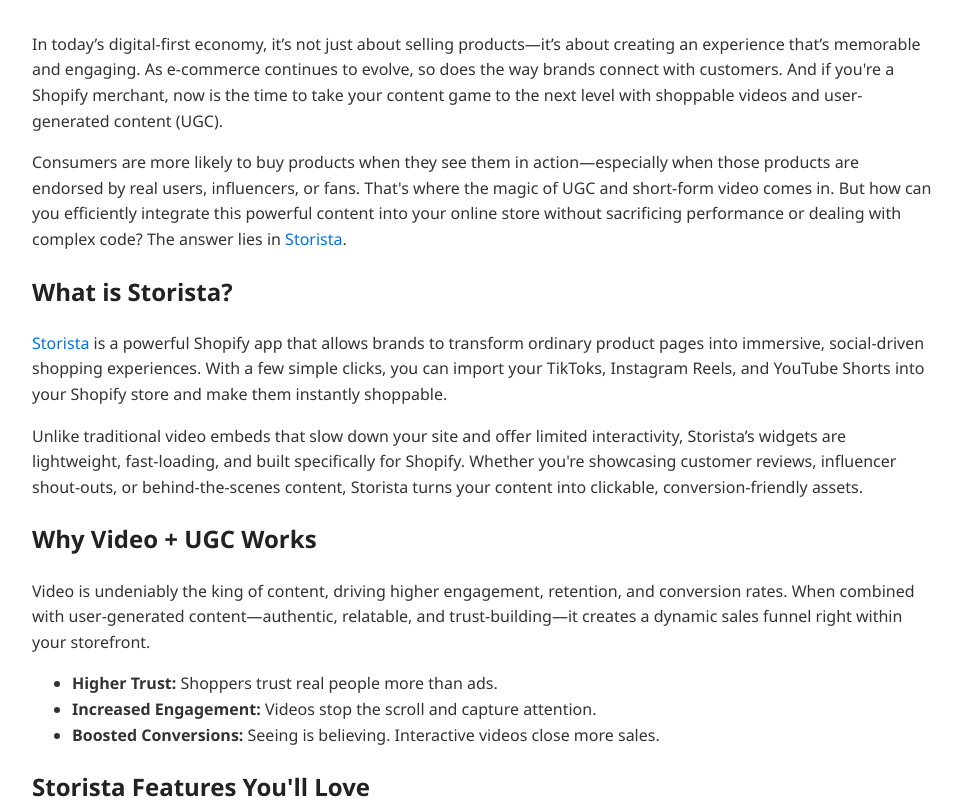
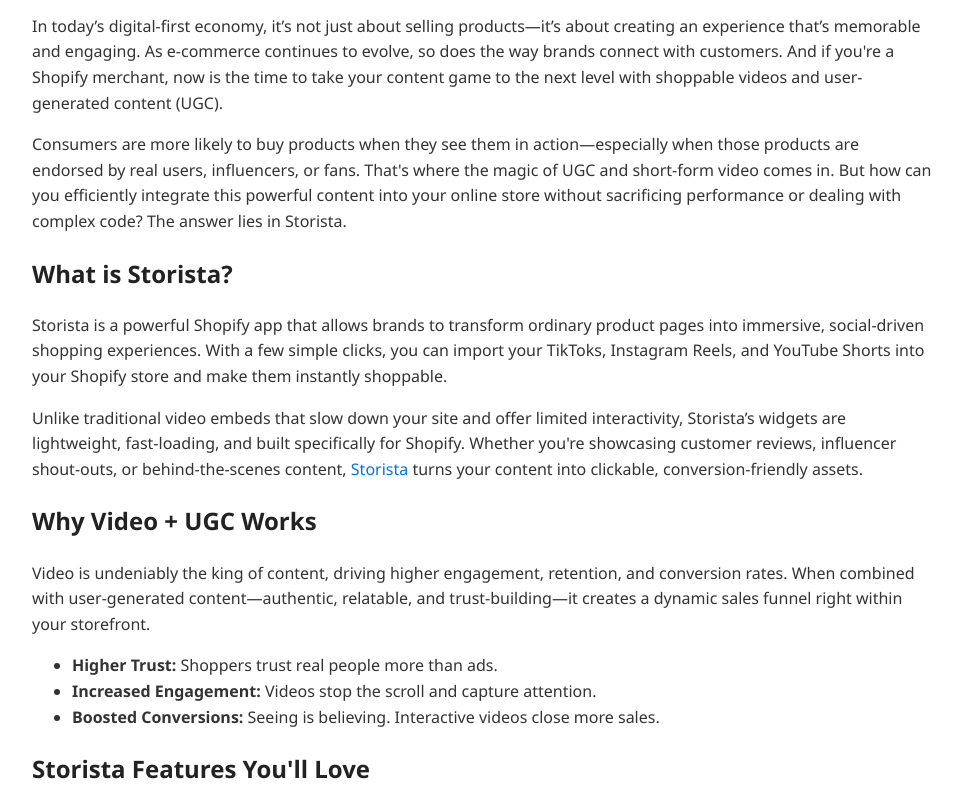
Before and after one commit to storista1/Storista, a plain HTML site: page index.html in a window 1280 px wide. Shown: the part 960-1760 px from the top of the page, without its empty margins (158-1119 px from the left). Drawn offline with Linux system fonts and the light colour scheme.

Commit message:
Update index.html

```diff
--- a/index.html
+++ b/index.html
@@ -1,5 +1,3 @@
-# Create an HTML + CSS file with a styled blog post and embedded image.
-html_content = """
 <!DOCTYPE html>
 <html lang="en">
 <head>
@@ -48,14 +46,14 @@ html_content = """
             In today’s digital-first economy, it’s not just about selling products—it’s about creating an experience that’s memorable and engaging. As e-commerce continues to evolve, so does the way brands connect with customers. And if you're a Shopify merchant, now is the time to take your content game to the next level with shoppable videos and user-generated content (UGC).
         </p>
         <p>
-            Consumers are more likely to buy products when they see them in action—especially when those products are endorsed by real users, influencers, or fans. That's where the magic of UGC and short-form video comes in. But how can you efficiently integrate this powerful content into your online store without sacrificing performance or dealing with complex code? The answer lies in <a href="https://storista.io/" target="_blank">Storista</a>.
+            Consumers are more likely to buy products when they see them in action—especially when those products are endorsed by real users, influencers, or fans. That's where the magic of UGC and short-form video comes in. But how can you efficiently integrate this powerful content into your online store without sacrificing performance or dealing with complex code? The answer lies in Storista.
         </p>
         <h2>What is Storista?</h2>
         <p>
-            <a href="https://storista.io/" target="_blank">Storista</a> is a powerful Shopify app that allows brands to transform ordinary product pages into immersive, social-driven shopping experiences. With a few simple clicks, you can import your TikToks, Instagram Reels, and YouTube Shorts into your Shopify store and make them instantly shoppable.
+            Storista is a powerful Shopify app that allows brands to transform ordinary product pages into immersive, social-driven shopping experiences. With a few simple clicks, you can import your TikToks, Instagram Reels, and YouTube Shorts into your Shopify store and make them instantly shoppable.
         </p>
         <p>
-            Unlike traditional video embeds that slow down your site and offer limited interactivity, Storista’s widgets are lightweight, fast-loading, and built specifically for Shopify. Whether you're showcasing customer reviews, influencer shout-outs, or behind-the-scenes content, Storista turns your content into clickable, conversion-friendly assets.
+            Unlike traditional video embeds that slow down your site and offer limited interactivity, Storista’s widgets are lightweight, fast-loading, and built specifically for Shopify. Whether you're showcasing customer reviews, influencer shout-outs, or behind-the-scenes content, <a href="https://storista.io/" target="_blank">Storista</a> turns your content into clickable, conversion-friendly assets.
         </p>
         <h2>Why Video + UGC Works</h2>
         <p>
@@ -89,9 +87,6 @@ html_content = """
         <p>
             Whether you're looking to build social proof, increase conversions, or just make your store more engaging, Storista delivers. If you're serious about staying ahead in today’s competitive Shopify ecosystem, it's time to give your customers the kind of experience they expect—and deserve.
         </p>
-        <p>
-            Click here to explore what <a href="https://storista.io/" target="_blank">Storista</a> can do for your business and start turning views into revenue today.
-        </p>
     </div>
 </body>
 </html>
```
